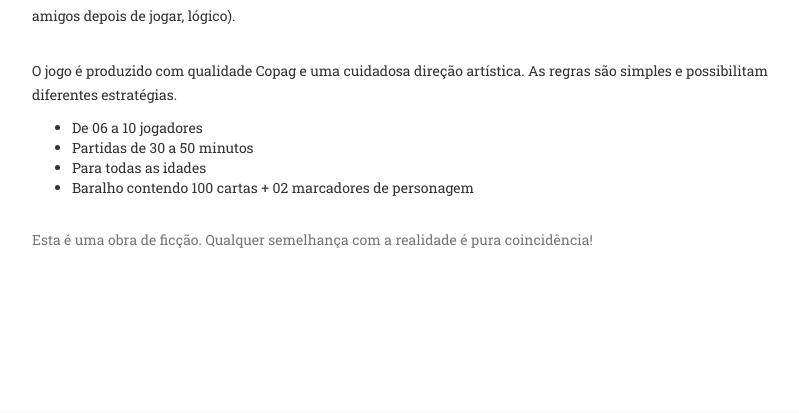
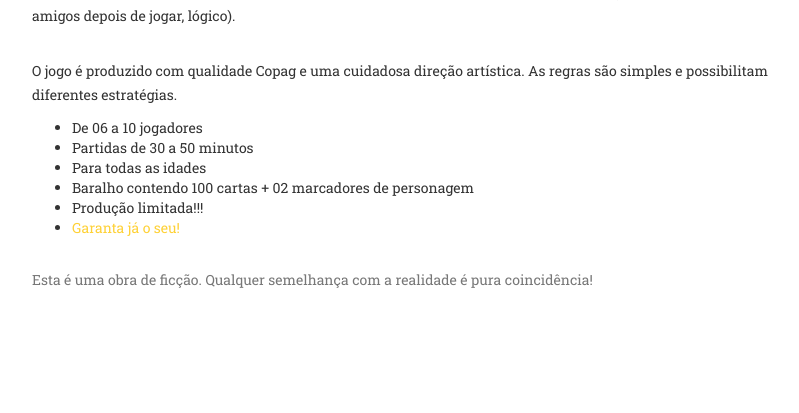
Before and after one commit to paulovelho/LavaJatoCardGame, a PHP site: page / in a window 1280 px wide. Shown: the part 1576-1989 px from the top of the page, without its empty margins (38-837 px from the left). Run offline with PHP 8.4, Linux system fonts and the light colour scheme; some libraries are stand-ins or nearby versions; some web fonts are replaced.

Commit message:
publishing

```diff
--- a/sections/about.php
+++ b/sections/about.php
@@ -2,7 +2,7 @@
     <div class="container">
         <div class="row">
             <div class="col-lg-12 text-center">
-                <h2 class="section-heading">Lava Jato</h2>
+                <h2 class="section-heading">Operação Lava Jato</h2>
                 <h3 class="section-subheading text-muted">Um card game de intrigas políticas.</h3>
             </div>
         </div>
@@ -40,6 +40,8 @@
                     <li>Partidas de 30 a 50 minutos</li>
                     <li>Para todas as idades</li>
                     <li>Baralho contendo 100 cartas + 02 marcadores de personagem</li>
+                    <li>Produção limitada!!!</li>
+                    <li><a href="<?=$catarse?>">Garanta já o seu!</a></li>
                 </ul>
                 <br/>
                 <p class="text-muted">
--- a/sections/creditos.php
+++ b/sections/creditos.php
@@ -48,7 +48,7 @@
                     <h4>Apoio</h4>
                     <br/><br/>
                     <p class="text-muted">
-                        <!--a href="https://twitter.com/ulissesmattos" target="_blank">Ulisses Mattos</a-->, ???<br/>
+                        <a href="https://twitter.com/bethmoreno" target="_blank">Beth Moreno</a>
                     </p>
                     <h5>Agradecimentos:</h5>
                     <p class="text-muted">
```
